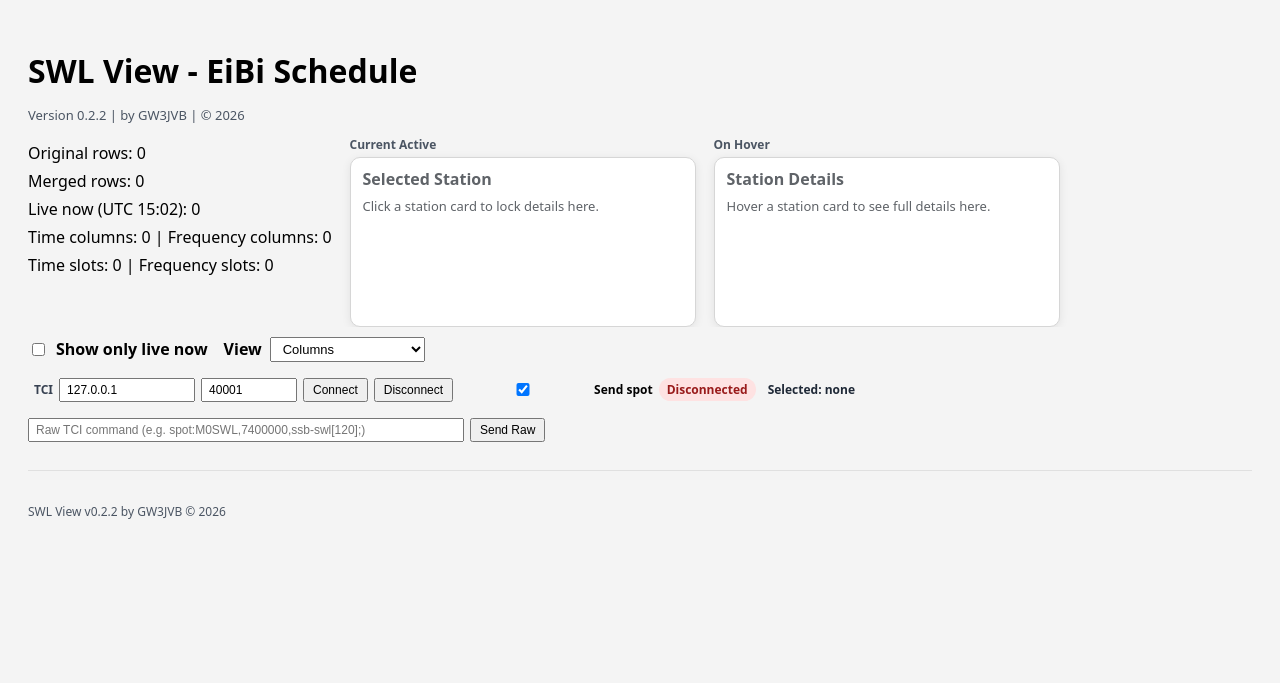
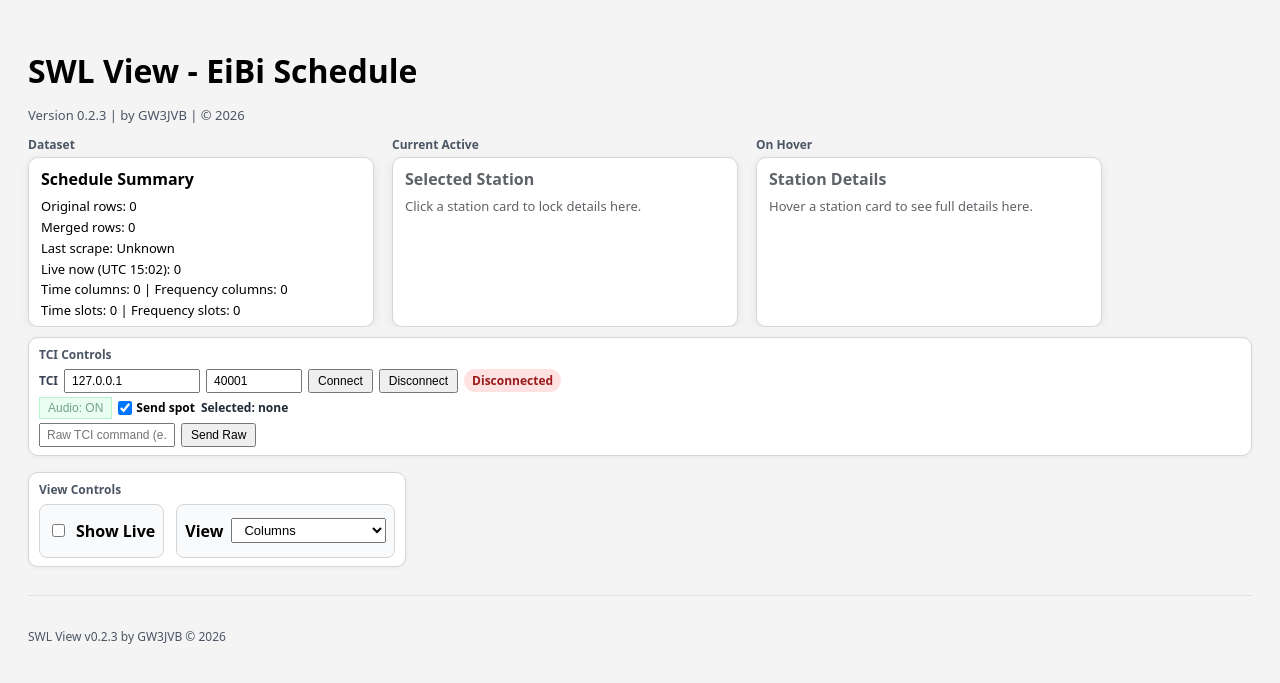
Before and after one commit to reflectingme/SWL_View, a Flask app: page / in a window 1280 px wide. Shown: the top 683 px of the page. Run offline with Flask 3, Linux system fonts and the light colour scheme.

Commit message:
Bump version to 0.2.3 and refine controls layout

```diff
--- a/app/main.py
+++ b/app/main.py
@@ -24,7 +24,7 @@ except ImportError:
 
 app = Flask(__name__)
 
-APP_VERSION = "0.2.2"
+APP_VERSION = "0.2.3"
 APP_AUTHOR = "GW3JVB"
 APP_COPYRIGHT = "© 2026"
 
@@ -84,6 +84,20 @@ def _format_time_range(time_on: str, time_off: str) -> str:
     if on and off:
         return f"{on}-{off}"
     return on or off
+
+
+def _format_scrape_timestamp(value: str | None) -> str:
+    text = (value or "").strip()
+    if not text:
+        return "Unknown"
+    try:
+        parsed = datetime.fromisoformat(text.replace("Z", "+00:00"))
+    except ValueError:
+        return text
+    if parsed.tzinfo is None:
+        parsed = parsed.replace(tzinfo=timezone.utc)
+    parsed_utc = parsed.astimezone(timezone.utc)
+    return parsed_utc.strftime("%Y-%m-%d %H:%M UTC")
 
 
 def _join_non_empty(left: str, right: str, separator: str = " | ") -> str:
@@ -526,6 +540,15 @@ def tci_raw():
     return jsonify({"ok": ok, "result": result, "status": status}), (200 if ok else 400)
 
 
+@app.post("/api/tci/mute")
+def tci_mute():
+    payload = request.get_json(silent=True) or {}
+    muted = bool(payload.get("muted", True))
+    ok, result = TCI.set_mute(muted)
+    status = TCI.status()
+    return jsonify({"ok": ok, "result": result, "status": status}), (200 if ok else 400)
+
+
 @app.route("/")
 def index():
     if DATA_FILE.exists():
@@ -569,6 +592,7 @@ def index():
         "app_copyright": APP_COPYRIGHT,
         "source_file": source.get("source_file"),
         "fetched_at_utc": source.get("fetched_at_utc"),
+        "fetched_at_display": _format_scrape_timestamp(source.get("fetched_at_utc")),
         "raw_count": len(source.get("entries", [])),
         "count": len(merged_entries),
         "entries": merged_entries,
--- a/app/static/styles.css
+++ b/app/static/styles.css
@@ -38,7 +38,8 @@ body {
 }
 
 .hover-details,
-.selected-details {
+.selected-details,
+.summary-details {
     min-width: 320px;
     max-width: 520px;
     height: 148px;
@@ -51,13 +52,15 @@ body {
 }
 
 .hover-details h3,
-.selected-details h3 {
+.selected-details h3,
+.summary-details h3 {
     margin: 0 0 8px;
     font-size: 16px;
 }
 
 .hover-details p,
-.selected-details p {
+.selected-details p,
+.summary-details p {
     margin: 4px 0;
     font-size: 13px;
     line-height: 1.3;
@@ -75,7 +78,7 @@ body {
     display: flex;
     flex-wrap: wrap;
     gap: 16px;
-    align-items: center;
+    align-items: flex-start;
     background: #f4f4f4;
     padding: 10px 0 8px;
 }
@@ -92,16 +95,92 @@ body {
     font-weight: 600;
 }
 
+.send-spot-toggle {
+    gap: 4px;
+    white-space: nowrap;
+}
+
+.send-spot-toggle input[type="checkbox"] {
+    width: 14px !important;
+    height: 14px;
+    margin: 0;
+    padding: 0;
+    flex: 0 0 auto;
+}
+
 .toggle select {
     font-size: 13px;
     padding: 3px 8px;
 }
 
 .tci-panel {
-    display: inline-flex;
+    display: flex;
+    flex-direction: column;
+    align-items: flex-start;
+    gap: 4px;
+    margin-left: 0;
+    flex-basis: 100%;
+}
+
+.tci-container {
+    display: flex;
+    flex-direction: column;
+    gap: 6px;
+    padding: 8px 10px;
+    border: 1px solid #d6d6d6;
+    border-radius: 10px;
+    background: #ffffff;
+    box-shadow: 0 1px 4px rgba(0,0,0,0.06);
+    flex-basis: 100%;
+}
+
+.view-container {
+    display: flex;
+    flex-direction: column;
+    gap: 6px;
+    padding: 8px 10px;
+    border: 1px solid #d6d6d6;
+    border-radius: 10px;
+    background: #ffffff;
+    box-shadow: 0 1px 4px rgba(0,0,0,0.06);
+    flex: 0 0 auto;
+}
+
+.view-container-title {
+    font-size: 12px;
+    font-weight: 700;
+    color: #4b5563;
+}
+
+.view-panel {
+    display: flex;
+    align-items: center;
+    flex-wrap: wrap;
+    gap: 12px;
+}
+
+.view-cell {
+    display: flex;
+    align-items: center;
+    min-height: 40px;
+    padding: 6px 8px;
+    border: 1px solid #d6d6d6;
+    border-radius: 8px;
+    background: #f9fafb;
+}
+
+.tci-container-title {
+    font-size: 12px;
+    font-weight: 700;
+    color: #4b5563;
+}
+
+.tci-row {
+    display: flex;
     align-items: center;
     gap: 6px;
-    margin-left: 6px;
+    flex-wrap: wrap;
+    width: 100%;
 }
 
 .tci-label {
@@ -110,7 +189,8 @@ body {
     color: #374151;
 }
 
-.tci-panel input {
+.tci-panel input[type="text"],
+.tci-panel input[type="number"] {
     width: 120px;
     font-size: 12px;
     padding: 3px 6px;
@@ -124,6 +204,23 @@ body {
     font-size: 12px;
     padding: 3px 8px;
     cursor: pointer;
+}
+
+.tci-mute-btn.unmuted {
+    background: #dcfce7;
+    border: 1px solid #86efac;
+    color: #166534;
+}
+
+.tci-mute-btn.muted {
+    background: #fee2e2;
+    border: 1px solid #fca5a5;
+    color: #991b1b;
+}
+
+.tci-mute-btn:disabled {
+    opacity: 0.6;
+    cursor: not-allowed;
 }
 
 .tci-status {
@@ -144,7 +241,7 @@ body {
 }
 
 .tci-message {
-    max-width: 340px;
+    max-width: 520px;
     font-size: 12px;
     color: #6b7280;
     white-space: nowrap;
@@ -153,7 +250,7 @@ body {
 }
 
 .selected-station-label {
-    max-width: 320px;
+    max-width: 420px;
     font-size: 12px;
     color: #1f2937;
     font-weight: 700;
@@ -169,8 +266,8 @@ body {
 }
 
 .tci-raw input {
-    width: 420px;
-    max-width: 52vw;
+    width: 560px;
+    max-width: 68vw;
     font-size: 12px;
     padding: 3px 6px;
 }
--- a/app/templates/index.html
+++ b/app/templates/index.html
@@ -9,11 +9,18 @@
     <p class="app-meta">Version {{ data.app_version }} | by {{ data.app_author }} | {{ data.app_copyright }}</p>
     <div class="top-summary">
         <div class="top-meta">
+            <div class="details-block">
+                <div class="details-title">Dataset</div>
+                <aside class="summary-details">
+                    <h3>Schedule Summary</h3>
                     <p>Original rows: {{ data.raw_count }}</p>
                     <p>Merged rows: {{ data.count }}</p>
+                    <p>Last scrape: {{ data.fetched_at_display }}</p>
                     <p>Live now (UTC {{ data.now_utc_hhmm }}): {{ data.live_count }}</p>
                     <p>Time columns: {{ data.column_count }} | Frequency columns: {{ data.freq_column_count }}</p>
                     <p>Time slots: {{ data.time_slot_count }} | Frequency slots: {{ data.freq_slot_count }}</p>
+                </aside>
+            </div>
         </div>
         <div class="details-block">
             <div class="details-title">Current Active</div>
@@ -32,10 +39,46 @@
     </div>
 
     <div class="filter-bar">
+        <div class="tci-container">
+            <div class="tci-container-title">TCI Controls</div>
+            <div class="tci-panel">
+                <div class="tci-row">
+                    <span class="tci-label">TCI</span>
+                    <input id="tciHost" type="text" value="{{ data.tci.host }}" placeholder="IP address">
+                    <input id="tciPort" type="number" value="{{ data.tci.port }}" placeholder="Port">
+                    <button id="tciConnectBtn" type="button">Connect</button>
+                    <button id="tciDisconnectBtn" type="button">Disconnect</button>
+                    <span id="tciStatus" class="tci-status {% if data.tci.connected %}ok{% else %}bad{% endif %}">
+                        {% if data.tci.connected %}Connected{% else %}Disconnected{% endif %}
+                    </span>
+                    <span id="tciMessage" class="tci-message">{{ data.tci.last_error }}</span>
+                </div>
+                <div class="tci-row">
+                    <button id="tciMuteBtn" type="button" class="tci-mute-btn {% if data.tci.muted %}muted{% else %}unmuted{% endif %}">{% if data.tci.muted %}Audio: MUTED{% else %}Audio: ON{% endif %}</button>
+                    <label class="toggle compact send-spot-toggle">
+                        <input id="tciSendSpot" type="checkbox" {% if data.tci_send_spot %}checked{% endif %}>
+                        Send spot
+                    </label>
+                    <span id="selectedStation" class="selected-station-label">Selected: none</span>
+                </div>
+                <div class="tci-row">
+                    <div class="tci-raw">
+                        <input id="tciRawCmd" type="text" placeholder="Raw TCI command (e.g. spot:M0SWL,7400000,ssb-swl[120];)">
+                        <button id="tciRawSendBtn" type="button">Send Raw</button>
+                    </div>
+                </div>
+            </div>
+        </div>
+        <div class="view-container">
+            <div class="view-container-title">View Controls</div>
+            <div class="view-panel">
+                <div class="view-cell">
                     <label class="toggle">
                         <input type="checkbox" id="liveOnlyToggle">
-            Show only live now
+                        Show Live
                     </label>
+                </div>
+                <div class="view-cell">
                     <label class="toggle">
                         View
                         <select id="viewToggle">
@@ -45,25 +88,8 @@
                             <option value="freqgrid" {% if data.view_mode == "freqgrid" %}selected{% endif %}>Freq x Time Grid</option>
                         </select>
                     </label>
-        <div class="tci-panel">
-            <span class="tci-label">TCI</span>
-            <input id="tciHost" type="text" value="{{ data.tci.host }}" placeholder="IP address">
-            <input id="tciPort" type="number" value="{{ data.tci.port }}" placeholder="Port">
-            <button id="tciConnectBtn" type="button">Connect</button>
-            <button id="tciDisconnectBtn" type="button">Disconnect</button>
-            <label class="toggle compact">
-                <input id="tciSendSpot" type="checkbox" {% if data.tci_send_spot %}checked{% endif %}>
-                Send spot
-            </label>
-            <span id="tciStatus" class="tci-status {% if data.tci.connected %}ok{% else %}bad{% endif %}">
-                {% if data.tci.connected %}Connected{% else %}Disconnected{% endif %}
-            </span>
-            <span id="tciMessage" class="tci-message">{{ data.tci.last_error }}</span>
-            <span id="selectedStation" class="selected-station-label">Selected: none</span>
                 </div>
-        <div class="tci-raw">
-            <input id="tciRawCmd" type="text" placeholder="Raw TCI command (e.g. spot:M0SWL,7400000,ssb-swl[120];)">
-            <button id="tciRawSendBtn" type="button">Send Raw</button>
+            </div>
         </div>
     </div>
 
@@ -243,6 +269,7 @@
         const tciPort = document.getElementById("tciPort");
         const tciConnectBtn = document.getElementById("tciConnectBtn");
         const tciDisconnectBtn = document.getElementById("tciDisconnectBtn");
+        const tciMuteBtn = document.getElementById("tciMuteBtn");
         const tciSendSpot = document.getElementById("tciSendSpot");
         const tciStatus = document.getElementById("tciStatus");
         const tciMessage = document.getElementById("tciMessage");
@@ -256,6 +283,7 @@
         const freqGridView = document.getElementById("freqGridView");
         let syncLock = false;
         let selectedCard = null;
+        let isMuted = {{ "true" if data.tci.muted else "false" }};
 
         function activePane() {
             if (viewToggle.value === "freqgrid") {
@@ -395,6 +423,10 @@
             tciStatus.classList.toggle("bad", !connected);
             tciStatus.title = message || "";
             tciMessage.textContent = message || "";
+            tciMuteBtn.disabled = !connected;
+            tciMuteBtn.textContent = isMuted ? "Audio: MUTED" : "Audio: ON";
+            tciMuteBtn.classList.toggle("muted", isMuted);
+            tciMuteBtn.classList.toggle("unmuted", !isMuted);
         }
 
         async function connectTci() {
@@ -425,7 +457,24 @@
         async function disconnectTci() {
             const response = await fetch("/api/tci/disconnect", {method: "POST"});
             const data = await response.json();
+            isMuted = false;
             setTciStatus(Boolean(data.connected), data.message || "");
+        }
+
+        async function toggleMute() {
+            const targetMuted = !isMuted;
+            const response = await fetch("/api/tci/mute", {
+                method: "POST",
+                headers: {"Content-Type": "application/json"},
+                body: JSON.stringify({muted: targetMuted}),
+            });
+            const data = await response.json();
+            const connected = Boolean(data?.status?.connected);
+            if (data?.ok) {
+                isMuted = targetMuted;
+            }
+            const message = data?.result || data?.status?.last_error || data?.message || "";
+            setTciStatus(connected, message);
         }
 
         async function tuneFromCard(card) {
@@ -471,6 +520,7 @@
 
         tciConnectBtn.addEventListener("click", connectTci);
         tciDisconnectBtn.addEventListener("click", disconnectTci);
+        tciMuteBtn.addEventListener("click", toggleMute);
         tciRawSendBtn.addEventListener("click", sendRawTci);
         tciHost.addEventListener("change", saveTciSettings);
         tciPort.addEventListener("change", saveTciSettings);
@@ -537,6 +587,7 @@
 
         applyLiveFilter();
         syncTopScrollbarWidth();
+        setTciStatus({{ "true" if data.tci.connected else "false" }}, tciMessage.textContent);
     </script>
     <footer class="app-footer">SWL View v{{ data.app_version }} by {{ data.app_author }} {{ data.app_copyright }}</footer>
 </body>
```
Also changed, not shown: app/tci_service.py (+34 -0 lines), README.md. Lines whose indentation alone changed are shown as unchanged.
